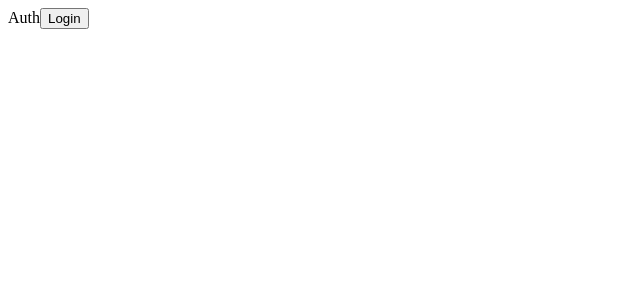
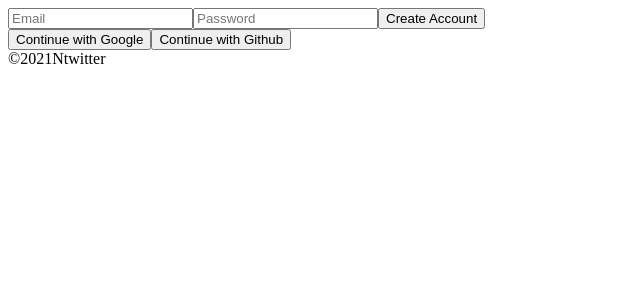
Before and after one commit to hi6724/ntwitter, a React (Create React App) app: page / in a window 1280 px wide. Shown: the top 300 px of the page, without its empty margins (0-640 px from the left). Built offline with nearby package versions, Linux system fonts and the light colour scheme.

Commit message:
Auth setup

```diff
--- /dev/null
+++ b/jsconfig.json
@@ -0,0 +1,6 @@
+{
+    "compilerOptions": {
+      "baseUrl": "src"
+    },
+    "include": ["src"]
+  }
--- a/package.json
+++ b/package.json
@@ -7,6 +7,7 @@
     "@testing-library/react": "^11.2.7",
     "@testing-library/user-event": "^12.8.3",
     "firebase": "^9.0.1",
+    "firebaseui": "^5.0.0",
     "react": "^17.0.2",
     "react-dom": "^17.0.2",
     "react-router-dom": "^5.3.0",
--- a/src/components/App.js
+++ b/src/components/App.js
@@ -1,7 +1,14 @@
+import { authService } from "fBase";
+import { useState } from "react";
 import AppRouter from "./Router";
-
 function App() {
-  return <AppRouter />;
+  const [isLoggedIn, setIsLoggedIn] = useState(authService.currentUser);
+  return (
+    <>
+      <AppRouter isLoggedIn={isLoggedIn} />
+      <footer>&copy;{new Date().getFullYear()}Ntwitter</footer>
+    </>
+  );
 }
 
 export default App;
--- a/src/components/Router.js
+++ b/src/components/Router.js
@@ -3,22 +3,20 @@ import { HashRouter as Router, Route, Switch } from "react-router-dom";
 import Auth from "../routes/Auth";
 import Home from "../routes/Home";
 
-const AppRouter = () => {
-  const [isLoggedIn, setIsLoggedIn] = useState(false);
-
+const AppRouter = ({ isLoggedIn }) => {
   return (
     <Router>
       <Switch>
         {isLoggedIn ? (
           <>
             <Route exact path="/">
-              <Home set={setIsLoggedIn} />
+              <Home />
             </Route>
           </>
         ) : (
           <>
             <Route exact path="/">
-              <Auth set={setIsLoggedIn} />
+              <Auth />
             </Route>
           </>
         )}
--- a/src/firebase.js
+++ b/src/fBase.js
@@ -1,4 +1,10 @@
 import { initializeApp } from "firebase/app";
+import {
+  getAuth,
+  createUserWithEmailAndPassword,
+  signInWithEmailAndPassword,
+} from "firebase/auth";
+import Auth from "routes/Auth";
 
 const firebaseConfig = {
   apiKey: process.env.REACT_APP_apiKey,
@@ -8,5 +14,5 @@ const firebaseConfig = {
   messagingSenderId: process.env.REACT_APP_messagingSenderId,
   appId: process.env.REACT_APP_appId,
 };
-const firebaseApp = initializeApp(firebaseConfig);
-export default firebaseApp;
+export const firebaseApp = initializeApp(firebaseConfig);
+export const authService = getAuth();
--- a/src/index.js
+++ b/src/index.js
@@ -2,4 +2,4 @@ import React from "react";
 import ReactDOM from "react-dom";
 import App from "./components/App";
 
-ReactDOM.render(<App />, document.getElementById("root"));
+ReactDOM.render(<App></App>, document.getElementById("root"));
--- a/src/routes/Auth.js
+++ b/src/routes/Auth.js
@@ -1,11 +1,75 @@
-import React from "react";
+import {
+  createUserWithEmailAndPassword,
+  signInWithEmailAndPassword,
+} from "@firebase/auth";
+import { authService } from "fBase";
+import React, { useState } from "react";
 
 const Auth = (props) => {
+  const [email, setEmail] = useState();
+  const [password, setPassword] = useState();
+  const [newAccount, setNewAccount] = useState(true);
+  const onChange = (event) => {
+    const {
+      target: { name, value },
+    } = event;
+    if (name === "email") {
+      setEmail(value);
+    } else if (name === "password") {
+      setPassword(value);
+    }
+  };
+  const onSubmit = async (event) => {
+    event.preventDefault();
+    try {
+      let data;
+      if (newAccount) {
+        const data = await createUserWithEmailAndPassword(
+          authService,
+          email,
+          password
+        );
+      } else {
+        const data = await signInWithEmailAndPassword(
+          authService,
+          email,
+          password
+        );
+      }
+      console.log(data);
+    } catch (error) {
+      console.log(error);
+    }
+  };
+
   return (
-    <>
-      <span>Auth</span>
-      <button onClick={() => props.set(true)}>Login</button>
-    </>
+    <div>
+      <form onSubmit={onSubmit}>
+        <input
+          type="text"
+          placeholder="Email"
+          required
+          value={email}
+          onChange={onChange}
+        />
+        <input
+          type="password"
+          placeholder="Password"
+          required
+          value={password}
+          onChange={onChange}
+        />
+        <input
+          type="submit"
+          value={newAccount ? "Create Account" : "Log In"}
+          required
+        />
+      </form>
+      <div>
+        <button>Continue with Google</button>
+        <button>Continue with Github</button>
+      </div>
+    </div>
   );
 };
 export default Auth;
--- a/src/routes/Home.js
+++ b/src/routes/Home.js
@@ -4,7 +4,6 @@ const Home = (props) => {
   return (
     <>
       <span>Home</span>
-      <button onClick={() => props.set(false)}>Logout</button>
     </>
   );
 };
```
Also changed, not shown: 1 other file (tests, documents, lock files or other folders).
